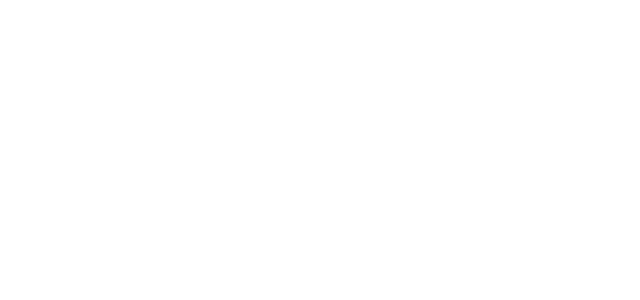
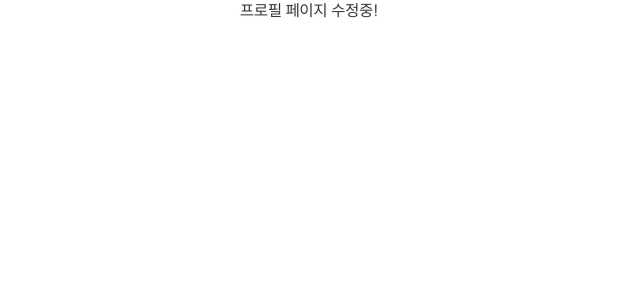
Before and after one commit to sunny0419/portfolio, a React (Create React App) app: page /add-health-profile in a window 1280 px wide. Shown: the top 300 px of the page, without its empty margins (0-640 px from the left). Built offline with nearby package versions, Linux system fonts and the light colour scheme.

Commit message:
프로필수정중

```diff
--- a/src/pages/profile/AddHealthProfile.jsx
+++ b/src/pages/profile/AddHealthProfile.jsx
@@ -3,7 +3,7 @@
 const AddHealthProfile = () => {
     return (
         <div>
-
+            <p>프로필 페이지 수정중!</p>
         </div>
     );
 };
```
